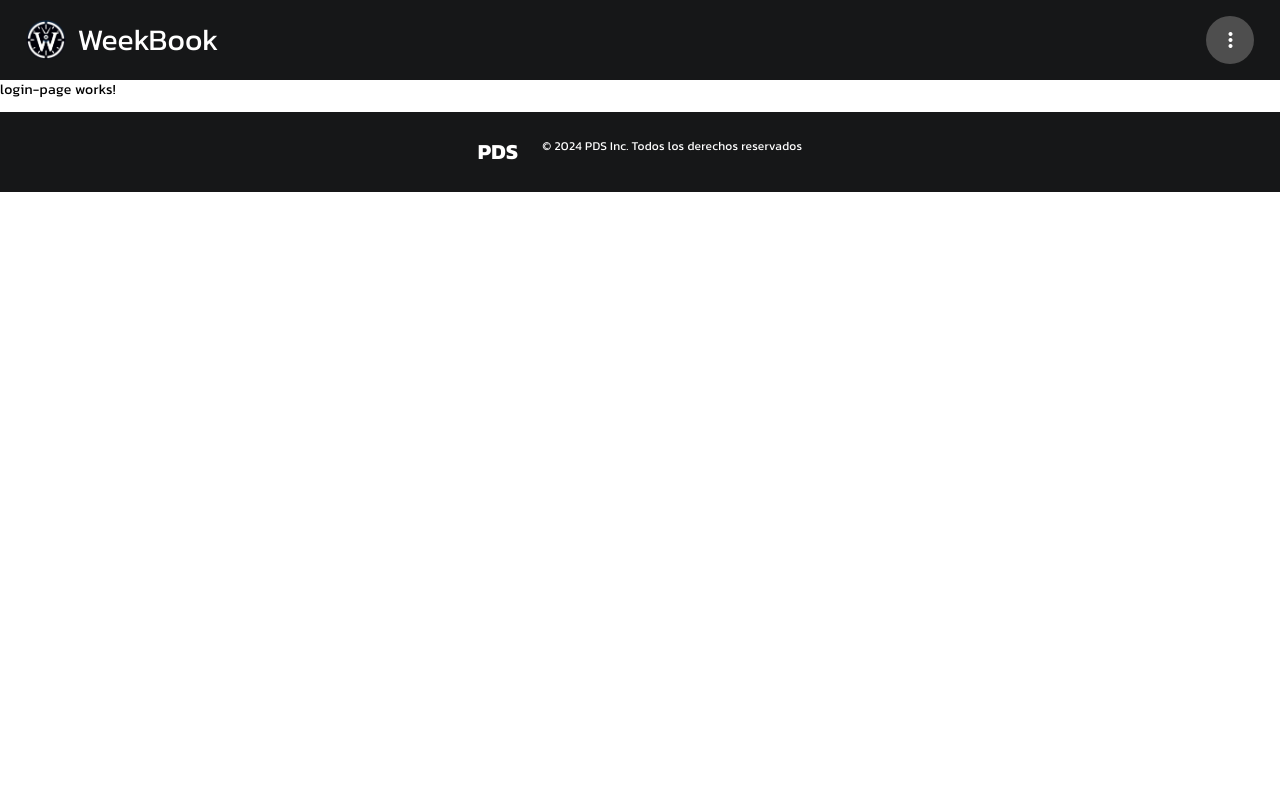
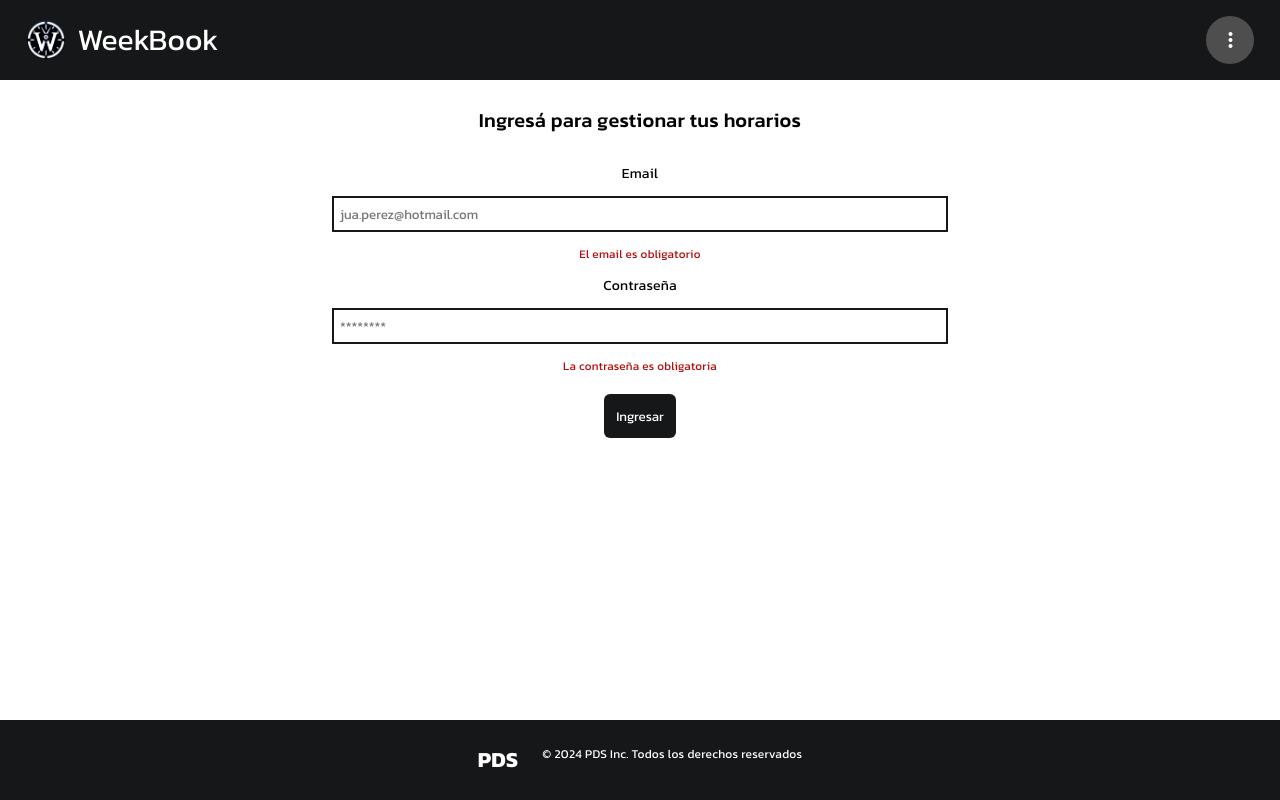
Before and after one commit to TV3ntu/PDS-2024-frontend, an Angular app: page /ingresar in a window 1280 px wide. Built offline with nearby package versions, Linux system fonts and the light colour scheme; a web font is replaced by a local one.

Commit message:
Maqueto form de login con errores

```diff
--- a/src/app/pages/login-page/login-page.component.css
+++ b/src/app/pages/login-page/login-page.component.css
@@ -0,0 +1,49 @@
+main{
+    height: 80vh;
+}
+
+.form-overlay {
+    display: flex;
+    flex-direction: column;
+    justify-content: center;
+    align-items: center;
+    gap: 1rem;
+    width: 100%;
+    padding: 2rem;
+  }
+
+  .form-group {
+    display: flex;
+    flex-direction: column;
+    align-items: center;
+    gap: 1rem;
+    width: 100%;
+  }
+
+  .form-input {
+    width: 100%;
+    padding: 0.5rem;
+    border: 0.2rem solid var(--primary-color);
+  }
+
+  .btn {
+    background-color: var(--primary-color);
+    color: var(--light-color);
+    padding: 1rem;
+    margin-top: 0.5rem;
+    border: 0 none;
+    border-radius: var(--secondary-border-radius);
+    cursor: pointer;
+  }
+
+  small {
+    color: var(--danger-color);
+  }
+
+  /* DESKTOP */
+
+  @media (min-width: 769px) {
+    .form-input {
+      width: 50%;
+    }
+  }
--- a/src/app/pages/login-page/login-page.component.html
+++ b/src/app/pages/login-page/login-page.component.html
@@ -1 +1,46 @@
-<p>login-page works!</p>
+<main>
+    <form #loginForm="ngForm" class="form-overlay" (ngSubmit)="login()">
+
+        <h2>Ingresá para gestionar tus horarios</h2>
+
+
+        <div class="form-group">
+          <label for="email">Email</label>
+          <input
+            type="email"
+            placeholder="jua.perez@hotmail.com"
+            id="email"
+            [(ngModel)]="user.email"
+            name="email"
+            required
+            class="form-input"
+            email
+            #emailField="ngModel"
+            >
+          <div>
+            <small *ngIf="emailField.errors?.['required']">El email es obligatorio</small>
+            <small *ngIf="emailField.errors?.['email']">El email no es válido</small>
+          </div>
+        </div>
+
+        <div class="form-group">
+            <label for="password">Contraseña</label>
+            <input
+                type="password"
+                placeholder="********"
+                id="password"
+                [(ngModel)]="user.password"
+                name="password"
+                required
+                class="form-input"
+                password
+                #passwordField="ngModel">
+            <div>
+              <small *ngIf="passwordField.errors?.['required']">La contraseña es obligatoria</small>
+            </div>
+        </div>
+
+        <button type="submit" class="btn">Ingresar</button>
+
+      </form>
+</main>
--- a/src/app/pages/login-page/login-page.component.ts
+++ b/src/app/pages/login-page/login-page.component.ts
@@ -1,10 +1,24 @@
-import { Component } from '@angular/core';
+import { Component, ViewChild } from '@angular/core';
+import { NgForm } from '@angular/forms';
+import { UserService } from 'src/app/services/user/user.service';
 
+interface UserLogin{
+  email: string
+  password: string
+
+}
 @Component({
   selector: 'app-login-page',
   templateUrl: './login-page.component.html',
   styleUrls: ['./login-page.component.css']
 })
 export class LoginPageComponent {
+  @ViewChild('loginForm') loginForm!: NgForm
+  user: UserLogin = {email: '', password: ''}
 
+  constructor(private userService:UserService) { }
+
+  login() {
+    this.userService.login(this.user.email, this.user.password)
+  }
 }
```
